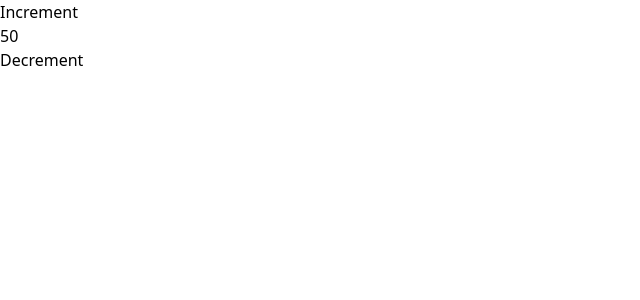
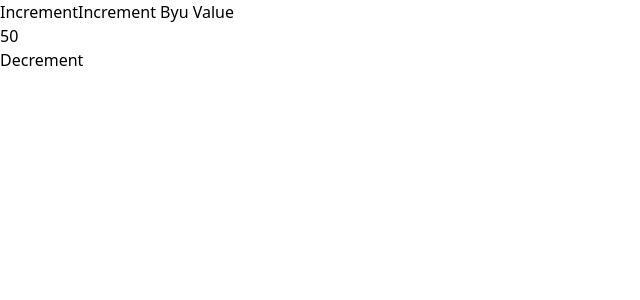
Before and after one commit to Arman-Kabir/tech-net-redux-explore, a React (Vite) app: page / in a window 1280 px wide. Shown: the top 300 px of the page, without its empty margins (0-640 px from the left). Built offline with nearby package versions, Linux system fonts and the light colour scheme.

Commit message:
action payload done

```diff
--- a/src/App.tsx
+++ b/src/App.tsx
@@ -1,19 +1,23 @@
-import { useSelector } from "react-redux"
+import { useDispatch, useSelector } from "react-redux"
 import { RootState } from "./redux/store"
+import { decrement, increment, incrementByAmount } from "./redux/features/counter/counterSlice";
 
 function App() {
 
   const {count} = useSelector((state:RootState) => state.counter)
-
+  const dispatch = useDispatch();
 
   return (
     <div>
       <div className="">
-        <button className="">
+        <button className="" onClick={()=>dispatch(increment())}>
           Increment
         </button>
+        <button className="" onClick={()=>dispatch(incrementByAmount(5))}>
+          Increment Byu Value
+        </button>
         <div>{count}</div>
-        <button className="">
+        <button className="" onClick={()=>dispatch(decrement())}>
           Decrement
         </button>
       </div>
--- a/src/redux/features/counter/counterSlice.ts
+++ b/src/redux/features/counter/counterSlice.ts
@@ -1,7 +1,8 @@
 import { createSlice } from "@reduxjs/toolkit";
+import type { PayloadAction } from '@reduxjs/toolkit'
 
 const initialState = {
-    count:50,
+    count: 50,
 }
 
 
@@ -9,13 +10,18 @@ const counterSlice = createSlice({
     name: "counter",
     initialState,
     reducers: {
-        increment:(state)=>{
-            state.count = state.count +1
+        increment: (state) => {
+            state.count = state.count + 1
         },
-        decrement:(state)=>{
-            state.count = state.count -1
+        decrement: (state) => {
+            state.count = state.count - 1
+        },
+        incrementByAmount: (state, action: PayloadAction<number>) => {
+            state.count += action.payload;
         }
     },
 });
 
+export const { increment, decrement, incrementByAmount } = counterSlice.actions;
+
 export default counterSlice.reducer;
```
